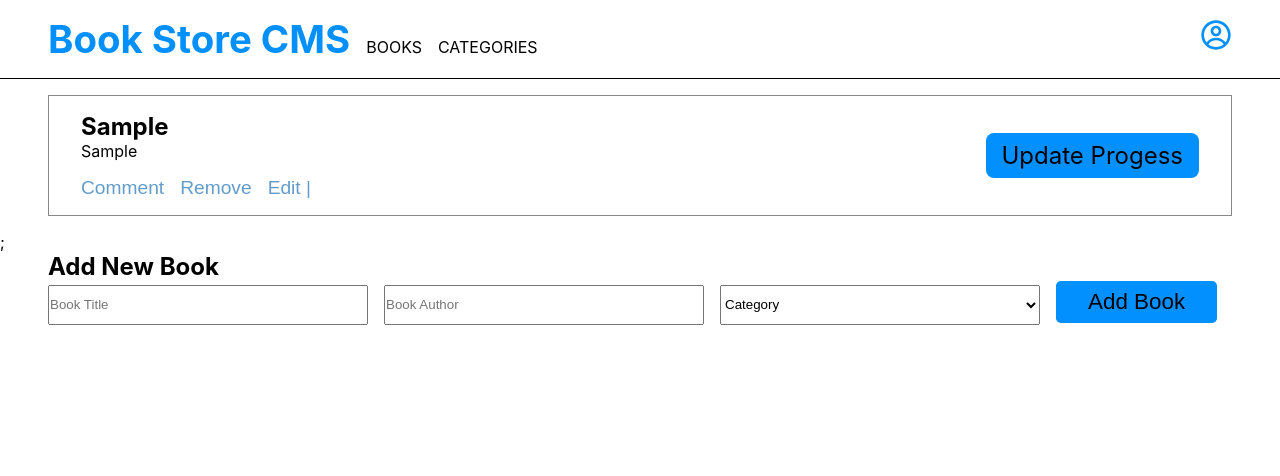
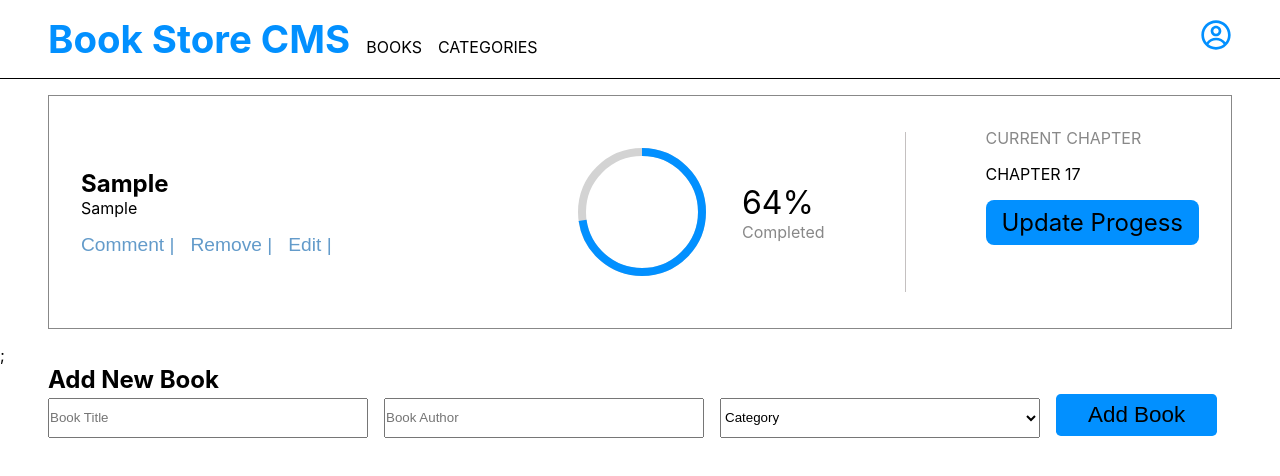
Before and after one commit to AlphaNtihinduka/Book-store, a React (Create React App) app: page / in a window 1280 px wide. Both pictures are taken after typing "Sample", "Sample" into the empty fields and a click on the button "Add Book". Shown: the top 476 px of the page. Built offline with nearby package versions, Linux system fonts and the light colour scheme; no server answers.

Commit message:
Add circular progress and refactor

```diff
--- a/src/components/Book.js
+++ b/src/components/Book.js
@@ -24,17 +24,40 @@ const Book = (props) => {
         <p className="author">{author}</p>
         <ul className="btn-container">
           <li className="comment-btn">
-            <button type="button">Comment</button>
+            <button type="button">Comment |</button>
           </li>
           <li className="remove-btn">
-            <button type="button" onClick={(e) => deleteHandler(e, id)}>Remove</button>
+            <button type="button" onClick={(e) => deleteHandler(e, id)}>Remove |</button>
           </li>
           <li className="edit-btn">
             <button type="button">Edit |</button>
           </li>
         </ul>
       </div>
-      <div className="progress-btn">Update Progess</div>
+
+      <div className="right-progress">
+        <div className="circular-progress">
+          <svg width="200" height="200">
+            <g transform="rotate(-90 100 100)">
+              <circle r="60" cx="100" cy="100" fill="transparent" stroke="lightgrey" strokeWidth="0.5rem" strokeDasharray="439.8" strokeDashoffset="0" />
+              <circle r="60" cx="100" cy="100" fill="transparent" stroke="#0290ff" strokeWidth="0.5rem" strokeDasharray="339.8" strokeDashoffset="66" />
+            </g>
+          </svg>
+          <div>
+            <p className="percentage">64%</p>
+            <p className="complete">Completed</p>
+          </div>
+        </div>
+
+        <div className="vertical-line" />
+        <div className="right-update">
+          <div className="chapter">CURRENT CHAPTER</div>
+          <div className="chapter-number">CHAPTER 17</div>
+          <div className="progress-btn">Update Progess</div>
+        </div>
+
+      </div>
+
     </div>
   );
 };
```
